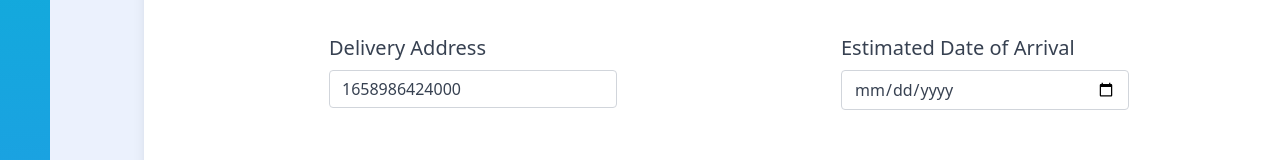
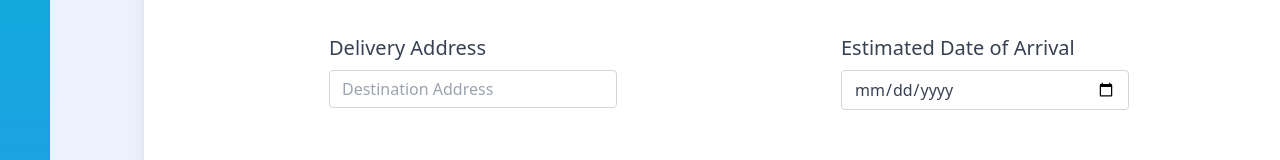
Before and after one commit to Xeril-Lala/Hex-Logistics, a React (Create React App) app: page /Form in a window 1280 px wide. Shown: the part 317-477 px from the top of the page. Built offline with nearby package versions, Linux system fonts and the light colour scheme; sample sign-in values are in the browser's storage; what @microsoft/signalr would draw is missing.

Commit message:
added some restrictions, forms not working

```diff
--- a/src/components/form/Form.jsx
+++ b/src/components/form/Form.jsx
@@ -9,9 +9,9 @@ const Form = () => {
   const [formData, setForm]= useState ({
     materialId:0,
     statusId:"",
-    purchaseDate:"",
+    purchaseDate:Date.now(),
     estimatedDate:Date.now(),
-    deliveryAddress:Date.now(),
+    deliveryAddress:"",
     vendor:"",
     trackingNumber:0,
     invoiceNumber:"",
@@ -47,13 +47,14 @@ const Form = () => {
 
 
 
-  const logValue = () => {
-    console.log( );
-  };
+      const handleSubmit = (event) => {
+        event.preventDefault();
+        console.log(formData);
+      };
 
 console.log(Date.new);
   return (
-    <form className="bg-white h-full m-11 container w-full grid place-items-center rounded-lg shadow-lg">
+    <div className="bg-white h-full m-11 container w-full grid place-items-center rounded-lg shadow-lg">
       <div class="grid overflow-hidden grid-cols-2 auto-rows-auto gap-x-56 gap-y-0 h-full mt-10">
         <div class="box col-span-2 text-left text-3xl">Material Details</div>
 
@@ -139,7 +140,7 @@ console.log(Date.new);
             Delivery Address
           </label>
           <input
-          required
+            required
             type="text"
             onchange = { handleInput }
             value={ formData.deliveryAddress}
@@ -164,6 +165,8 @@ console.log(Date.new);
             placeholder="Destination Address"
           />
         </div>
+
+
         <div class="box text-left text-xl">
           <label
             class="form-label inline-block mb-2 text-gray-700 text-left"
@@ -171,6 +174,7 @@ console.log(Date.new);
             Estimated Date of Arrival
           </label>
           <input
+            required
             type="date"
             onchange = { handleInput }
             value={ formData.estimatedDate}
@@ -206,6 +210,7 @@ console.log(Date.new);
             Vendor
           </label>
           <input
+          required
             type="text"
             onchange = { handleInput }
             value={ formData.vendor}
@@ -230,6 +235,8 @@ console.log(Date.new);
             placeholder="Brand Name"
           />
         </div>
+
+
         <div class="box text-left text-xl">
           <label
             class="form-label inline-block mb-2 text-gray-700 text-left"
@@ -237,6 +244,7 @@ console.log(Date.new);
             Tracking Number
           </label>
           <input
+            required
             type="number"
             onchange = { handleInput }
             value={ formData.trackingNumber }
@@ -261,6 +269,8 @@ console.log(Date.new);
             placeholder="123456"
           />
         </div>
+
+
         <div class="box text-left text-xl">
           <label
             class="form-label inline-block mb-2 text-gray-700 text-left"
@@ -268,6 +278,7 @@ console.log(Date.new);
             Invoice Number
           </label>
           <input
+            required
             type="number"
             onchange = { handleInput }
             value={ formData.invoiceNumber }
@@ -292,6 +303,8 @@ console.log(Date.new);
             placeholder="123456"
           />
         </div>
+
+
         <div class="box text-left text-xl">
           <label
             class="form-label inline-block mb-2 text-gray-700 text-left"
@@ -299,6 +312,7 @@ console.log(Date.new);
             Packing Number
           </label>
           <input
+            required
             type="number"
             onchange = { handleInput }
             //value={ formData.materialId }
@@ -330,6 +344,7 @@ console.log(Date.new);
             On Site Contact Number
           </label>
           <input
+            required
             type="number"
             onchange = { handleInput }
             value={ formData.contactNumber}
@@ -361,6 +376,8 @@ console.log(Date.new);
             On Duty Form Filler
           </label>
           <input
+            required
+            maxLength="12"
             type="text"
             onchange = { handleInput }
             value={ formData.formFiller }
@@ -391,6 +408,7 @@ console.log(Date.new);
             Load or Unload
           </label>
           <input
+            required
             type="text"
             onchange = { handleInput }
             //value={ formData.?????????????}
@@ -419,12 +437,12 @@ console.log(Date.new);
       <div class="">
       <button
         class="px-6 py-2 text-white bg-blue-600 rounded-lg hover:bg-blue-900 mb-10"
-        onClick = { logValue }
+        onClick = { handleSubmit }
       >
         Upload
       </button>
       </div>
-    </form>
+    </div>
   );
 };
 
```
